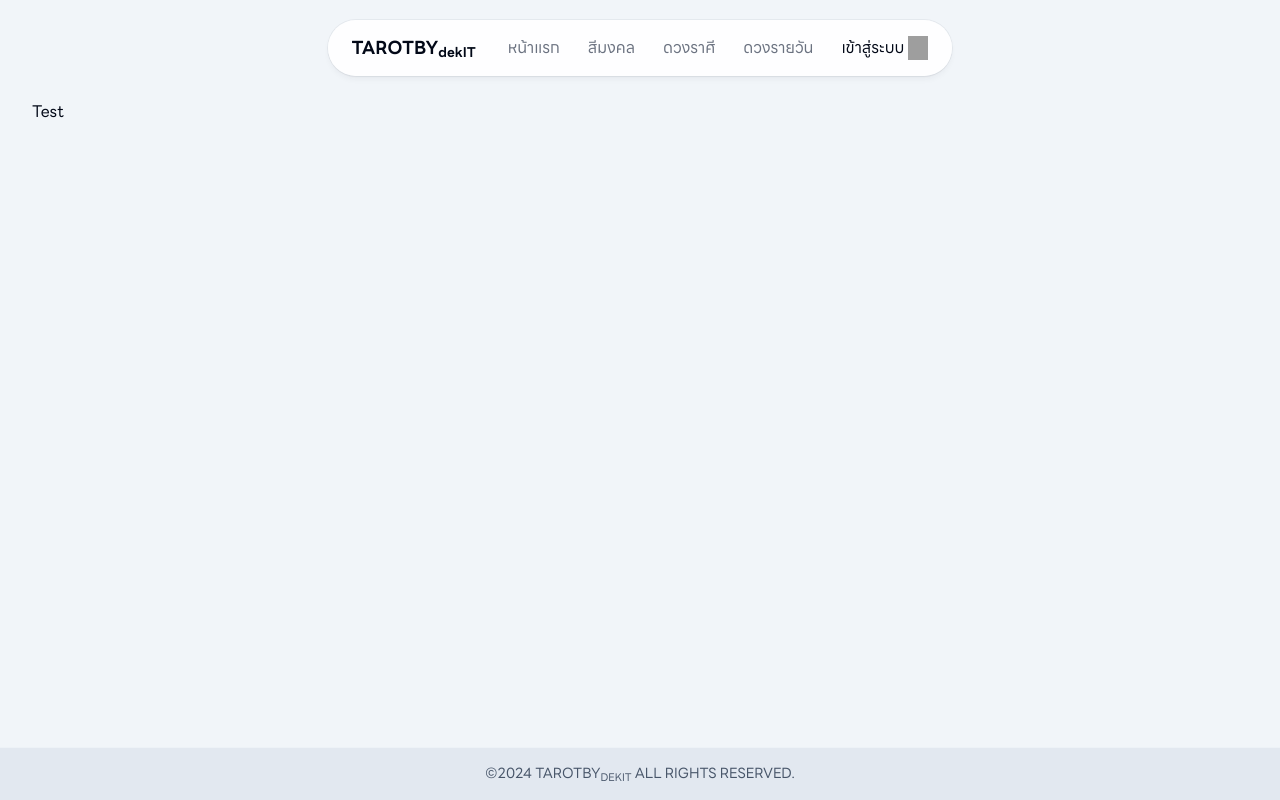
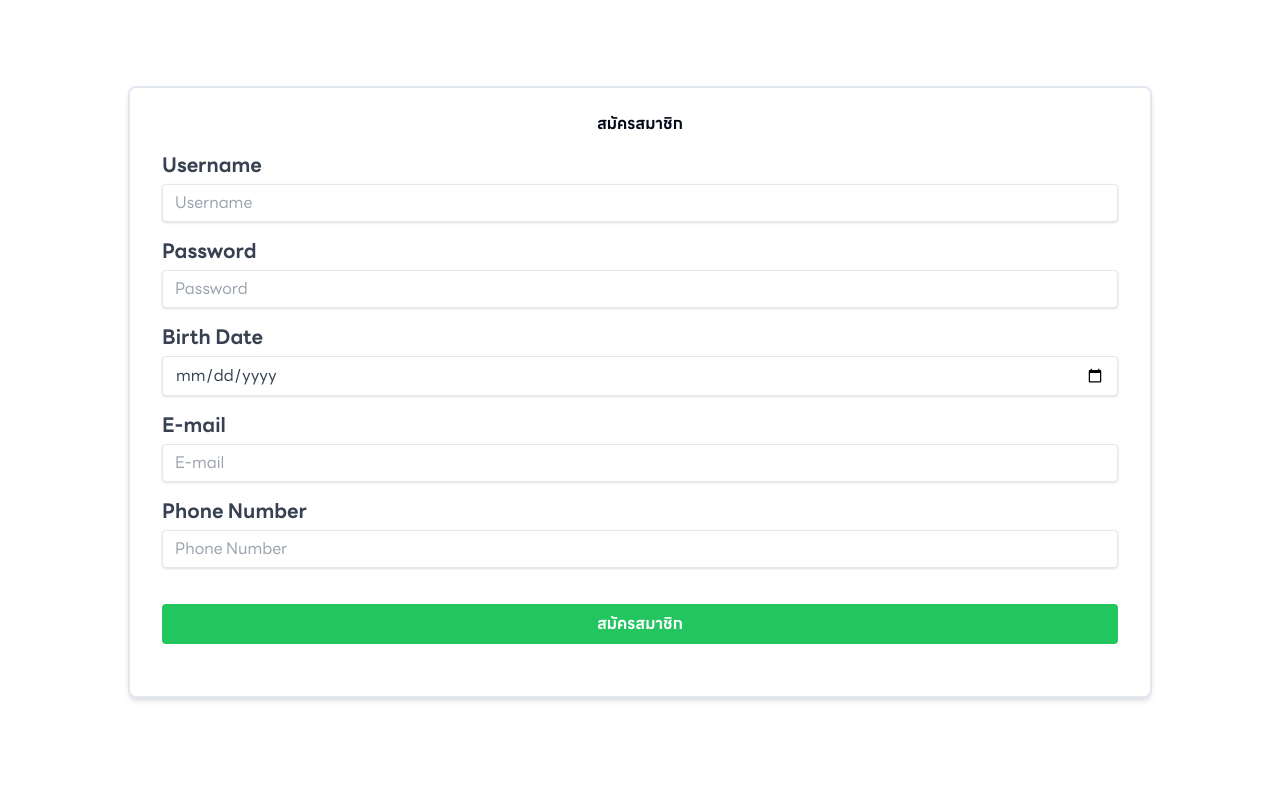
Before and after one commit to artijo/tarot-client, a React (Vite) app: page /register in a window 1280 px wide. Built offline with nearby package versions, Linux system fonts and the light colour scheme; grey boxes are pictures that could not be loaded.

Commit message:
RegisterPage And Fix some login layout

```diff
--- a/src/Pages/Login.jsx
+++ b/src/Pages/Login.jsx
@@ -3,40 +3,42 @@
 
 function Login() {
     return (
-        <UserLayout>
-            <div class="max-w-4xl mx-auto">
-                <form class="bg-white shadow-md rounded-lg px-8 pt-6 pb-8 mb-4">
-                    <div class="text-center mb-4 font-bold">
+        <>
+            <div className="flex items-center justify-center min-h-screen">
+                <form className="bg-white shadow-md rounded-lg px-8 pt-6 pb-8 mb-4 border-2 w-full max-w-5xl">
+                    <div className="text-center mb-4 font-bold">
                         เข้าสู่ระบบ
                     </div>
-                    <div class="mb-4">
-                        <input class="shadow appearance-none border rounded w-full py-2 px-3 text-gray-700 leading-tight focus:outline-none focus:shadow-outline"
+                    <div className="mb-4">
+                        <input className="shadow appearance-none border rounded w-full py-2 px-3 text-gray-700 leading-tight focus:outline-none focus:shadow-outline"
                         id="username" type="text" placeholder="Username" />
                     </div>
 
-                    <div class="mb-6">
-                        <input class="shadow appearance-none border rounded w-full py-2 px-3 text-gray-700 mb-3 leading-tight focus:outline-none focus:shadow-outline"
+                    <div className="mb-6">
+                        <input className="shadow appearance-none border rounded w-full py-2 px-3 text-gray-700 mb-3 leading-tight focus:outline-none focus:shadow-outline"
                         id="password" type="password" placeholder="Password" />
                     </div>
 
-                    <div class="flex items-center justify-between flex-col">
-                        <button class="bg-green-500 hover:bg-green-700 text-white font-bold py-2 px-4 rounded focus:outline-none focus:shadow-outline mb-5 w-full"
-                        type="button">
-                            เข้าสู่ระบบ
-                        </button>
-                        <h3 class="flex items-center w-full mb-2">
-                            <span class="flex-grow bg-gray-200 rounded h-1"></span>
-                            <span class="mx-3 text-lg font-medium">หรือ</span>
-                            <span class="flex-grow bg-gray-200 rounded h-1"></span>
+                    <div className="flex items-center justify-between flex-col">
+                        <Link to="/" className="w-full">
+                            <button className="bg-green-500 hover:bg-green-700 text-white font-bold py-2 px-4 rounded focus:outline-none focus:shadow-outline mb-5 w-full"
+                            type="button">
+                                เข้าสู่ระบบ
+                            </button>
+                        </Link>
+                        <h3 className="flex items-center w-full mb-2">
+                            <span className="flex-grow bg-gray-200 rounded h-1"></span>
+                            <span className="mx-3 text-lg font-medium">หรือ</span>
+                            <span className="flex-grow bg-gray-200 rounded h-1"></span>
                         </h3>
-                        <Link to="/register" class="w-full">
-                            <button class="bg-slate-700 hover:bg-slate-500 text-white font-bold py-2 px-4 rounded focus:outline-none focus:shadow-outline mb-5 w-full"
+                        <Link to="/register" className="w-full">
+                            <button className="bg-slate-700 hover:bg-slate-500 text-white font-bold py-2 px-4 rounded focus:outline-none focus:shadow-outline mb-5 w-full"
                                 type="button">
                                     สมัครสมาชิก
                             </button>
                         </Link>
-                        <a href="/" class="w-full">
-                            <button class="bg-slate-700 hover:bg-slate-500 text-white font-bold py-2 px-4 rounded focus:outline-none focus:shadow-outline mb-5 w-full"
+                        <a href="/" className="w-full">
+                            <button className="bg-slate-700 hover:bg-slate-500 text-white font-bold py-2 px-4 rounded focus:outline-none focus:shadow-outline mb-5 w-full"
                             type="button">
                                 ลืมรหัสผ่าน
                             </button>
@@ -44,7 +46,7 @@
                     </div>
                 </form>
             </div>
-        </UserLayout>
+        </>
     );
 }
 
--- a/src/Pages/Register.jsx
+++ b/src/Pages/Register.jsx
@@ -1,10 +1,65 @@
 import UserLayout from "../Layouts/userLayout";
+import { Link } from "react-router-dom";
 
 function Register(){
     return (
-        <UserLayout>
-            Test
-        </UserLayout>
+        <>
+            <div className="flex items-center justify-center min-h-screen">
+                <form className="bg-white shadow-md rounded-lg px-8 pt-6 pb-8 mb-4 border-2 w-full max-w-5xl">
+                    <div className="text-center mb-4 font-bold">
+                        สมัครสมาชิก
+                    </div>
+                    <div className="mb-4">
+                        <label class="block text-gray-700 text-xl font-bold mb-1" for="username">
+                            Username
+                        </label>
+                        <input className="shadow appearance-none border rounded w-full py-2 px-3 text-gray-700 leading-tight focus:outline-none focus:shadow-outline"
+                        id="username" type="text" placeholder="Username" />
+                    </div>
+
+                    <div className="mb-4">
+                        <label class="block text-gray-700 text-xl font-bold mb-1" for="password">
+                            Password
+                        </label>
+                        <input className="shadow appearance-none border rounded w-full py-2 px-3 text-gray-700 leading-tight focus:outline-none focus:shadow-outline"
+                        id="password" type="password" placeholder="Password" />
+                    </div>
+
+                    <div className="mb-4">
+                        <label class="block text-gray-700 text-xl font-bold mb-1" for="birthdate">
+                            Birth Date
+                        </label>
+                        <input className="shadow appearance-none border rounded w-full py-2 px-3 text-gray-700 leading-tight focus:outline-none focus:shadow-outline"
+                        id="birthdate" type="date" placeholder="Date of Birth" />
+                    </div>
+
+                    <div className="mb-4">
+                        <label class="block text-gray-700 text-xl font-bold mb-1" for="e-mail">
+                            E-mail
+                        </label>
+                        <input className="shadow appearance-none border rounded w-full py-2 px-3 text-gray-700 leading-tight focus:outline-none focus:shadow-outline"
+                        id="e-mail" type="text" placeholder="E-mail" />
+                    </div>
+
+                    <div className="mb-6">
+                        <label class="block text-gray-700 text-xl font-bold mb-1" for="phonenumber">
+                            Phone Number
+                        </label>
+                        <input className="shadow appearance-none border rounded w-full py-2 px-3 text-gray-700 mb-3 leading-tight focus:outline-none focus:shadow-outline"
+                        id="phonenumber" type="text" placeholder="Phone Number" />
+                    </div>
+
+                    <div className="flex items-center justify-between flex-col">
+                        <Link to="/" className="w-full">
+                            <button className="bg-green-500 hover:bg-green-700 text-white font-bold py-2 px-4 rounded focus:outline-none focus:shadow-outline mb-5 w-full"
+                            type="button">
+                                สมัครสมาชิก
+                            </button>
+                        </Link>
+                    </div>
+                </form>
+            </div>
+        </>
     );
 }
 
```
